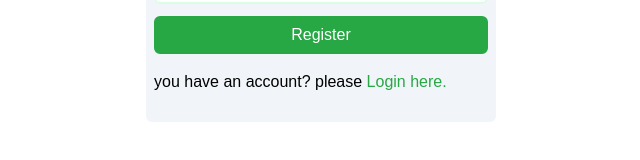
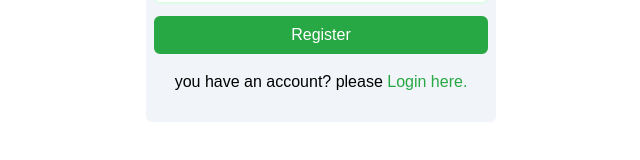
Before and after one commit to BestmanCode/megamart-ecommerce, a React (Create React App) app: page /register in a window 1280 px wide. Shown: the part 565-725 px from the top of the page, without its empty margins (319-959 px from the left). Built offline with nearby package versions, Linux system fonts and the light colour scheme.

Commit message:
created a util function for set dymanic title

```diff
--- a/src/pages/Login.js
+++ b/src/pages/Login.js
@@ -4,8 +4,11 @@ import { Link } from "react-router-dom";
 import { Button } from "../components/common/Button/Button";
 import { Form } from "../components/common/Form/Form";
 import { FormInput } from "../components/common/FormInput/FormInput";
+import { setTitle } from "../utils/setTitle";
 
 export const Login = () => {
+  //set page title
+  setTitle("Login User");
   return (
     <div className="w-full h-screen flex justify-center items-center">
       <div className="mx-2 sm:mx-0 sm:w-[350px] bg-slate-100 px-2 py-4 rounded-md">
--- a/src/pages/Register.js
+++ b/src/pages/Register.js
@@ -4,8 +4,11 @@ import { Link } from "react-router-dom";
 import { Button } from "../components/common/Button/Button";
 import { Form } from "../components/common/Form/Form";
 import { FormInput } from "../components/common/FormInput/FormInput";
+import { setTitle } from "../utils/setTitle";
 
 export const Register = () => {
+  //set page title
+  setTitle("Register User");
   return (
     <div className="w-full h-screen flex justify-center items-center">
       <div className="mx-2 sm:mx-0 sm:w-[350px] bg-slate-100 px-2 py-4 rounded-md">
@@ -43,7 +46,7 @@ export const Register = () => {
 
           <Button name="Register" className="w-full" />
         </Form>
-        <div className="mt-4 mb-3">
+        <div className="mt-4 mb-3 text-center">
           <span>
             you have an account? please{" "}
             <Link to="/" className="text-[#28a745] font-normal">
--- /dev/null
+++ b/src/utils/setTitle.js
@@ -0,0 +1,3 @@
+export const setTitle = (title) => {
+  document.title = `${title} - User Management System`;
+};
```
